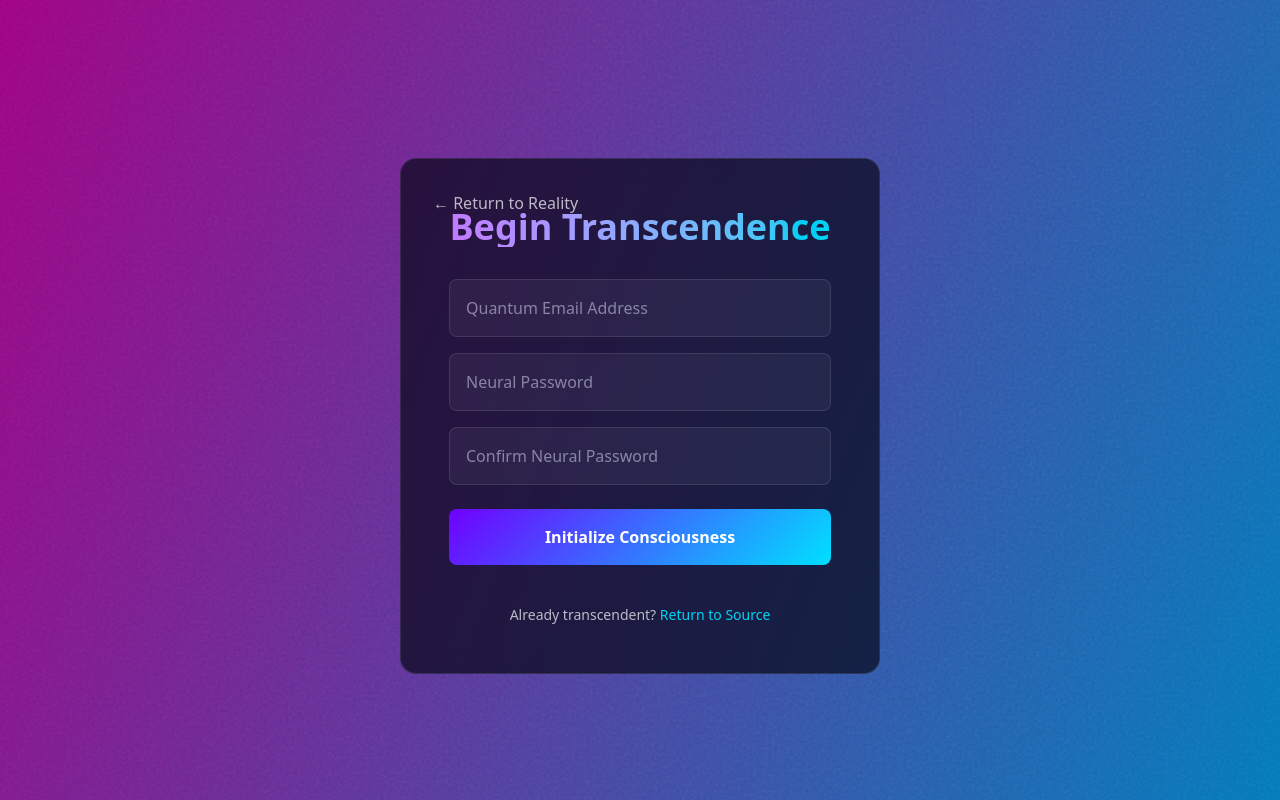
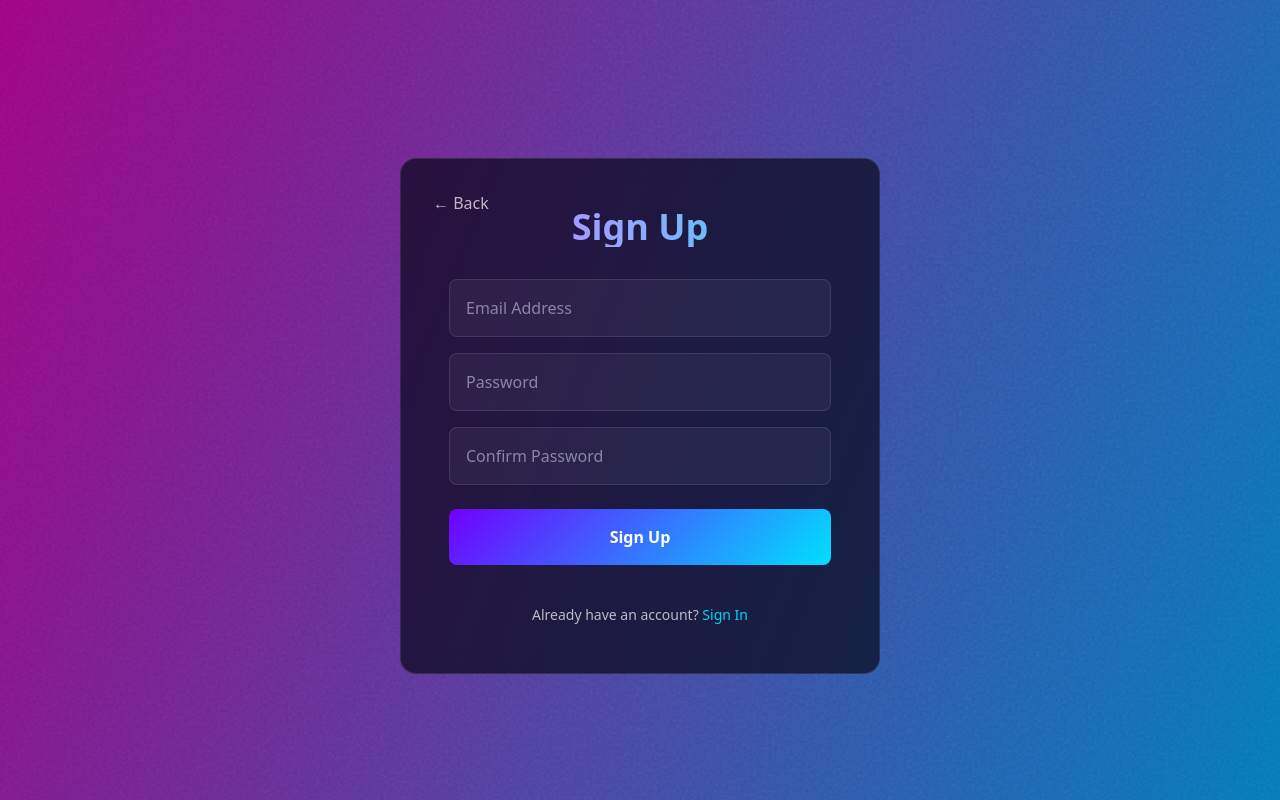
Before and after one commit to Deepersensor/deepcoin, a Next.js app: page /signup in a window 1280 px wide. Built offline with nearby package versions, Linux system fonts and the light colour scheme.

Commit message:
💄 Commit Message: Added new components for user authentication on the app, including `LoginPage`, `RegisterPage`, and `UserProfile`.

```diff
--- a/src/app/page.tsx
+++ b/src/app/page.tsx
@@ -151,7 +151,7 @@ export default function Home() {
             whileTap={{ scale: 0.95 }}
             className="login-btn"
           >
-            Enter Reality
+            Sign In
           </motion.button>
         </Link>
         <Link href="/signup">
@@ -160,7 +160,7 @@ export default function Home() {
             whileTap={{ scale: 0.95 }}
             className="signup-btn"
           >
-            Transcend Form
+            Sign Up
           </motion.button>
         </Link>
       </div>
--- a/src/app/signin/page.tsx
+++ b/src/app/signin/page.tsx
@@ -39,11 +39,11 @@ export default function SigninPage() {
           transition={{ duration: 0.8 }}
         >
           <Link href="/" className="absolute top-8 left-8 text-white/70 hover:text-white transition-colors">
-            ← Return to Reality
+            ← Back
           </Link>
 
           <h1 className="text-4xl font-bold mb-8 text-center bg-clip-text text-transparent bg-gradient-to-r from-orange-400 to-purple-400">
-            Enter the Void
+            Sign In
           </h1>
 
           <form onSubmit={handleSubmit} className="space-y-6">
@@ -54,7 +54,7 @@ export default function SigninPage() {
               >
                 <input
                   type="email"
-                  placeholder="Quantum Email Address"
+                  placeholder="Email Address"
                   value={formData.email}
                   onChange={(e) => setFormData({ ...formData, email: e.target.value })}
                   className="cosmic-input"
@@ -69,7 +69,7 @@ export default function SigninPage() {
               >
                 <input
                   type="password"
-                  placeholder="Neural Password"
+                  placeholder="Password"
                   value={formData.password}
                   onChange={(e) => setFormData({ ...formData, password: e.target.value })}
                   className="cosmic-input"
@@ -85,13 +85,13 @@ export default function SigninPage() {
               className="cosmic-button w-full"
               type="submit"
             >
-              Merge Consciousness
+              Sign In
             </motion.button>
 
             <div className="text-center mt-4 text-sm text-white/70">
-              Not yet transcendent?{' '}
+              Don't have an account?{' '}
               <Link href="/signup" className="text-cyan-400 hover:text-cyan-300 transition-colors">
-                Begin Ascension
+                Sign Up
               </Link>
             </div>
           </form>
--- a/src/app/signup/page.tsx
+++ b/src/app/signup/page.tsx
@@ -40,11 +40,11 @@ export default function SignupPage() {
           transition={{ duration: 0.8 }}
         >
           <Link href="/" className="absolute top-8 left-8 text-white/70 hover:text-white transition-colors">
-            ← Return to Reality
+            ← Back
           </Link>
 
           <h1 className="text-4xl font-bold mb-8 text-center bg-clip-text text-transparent bg-gradient-to-r from-purple-400 to-cyan-400">
-            Begin Transcendence
+            Sign Up
           </h1>
 
           <form onSubmit={handleSubmit} className="space-y-6">
@@ -55,7 +55,7 @@ export default function SignupPage() {
               >
                 <input
                   type="email"
-                  placeholder="Quantum Email Address"
+                  placeholder="Email Address"
                   value={formData.email}
                   onChange={(e) => setFormData({ ...formData, email: e.target.value })}
                   className="cosmic-input"
@@ -70,7 +70,7 @@ export default function SignupPage() {
               >
                 <input
                   type="password"
-                  placeholder="Neural Password"
+                  placeholder="Password"
                   value={formData.password}
                   onChange={(e) => setFormData({ ...formData, password: e.target.value })}
                   className="cosmic-input"
@@ -85,7 +85,7 @@ export default function SignupPage() {
               >
                 <input
                   type="password"
-                  placeholder="Confirm Neural Password"
+                  placeholder="Confirm Password"
                   value={formData.confirmPassword}
                   onChange={(e) => setFormData({ ...formData, confirmPassword: e.target.value })}
                   className="cosmic-input"
@@ -101,13 +101,13 @@ export default function SignupPage() {
               className="cosmic-button w-full"
               type="submit"
             >
-              Initialize Consciousness
+              Sign Up
             </motion.button>
 
             <div className="text-center mt-4 text-sm text-white/70">
-              Already transcendent?{' '}
+              Already have an account?{' '}
               <Link href="/signin" className="text-cyan-400 hover:text-cyan-300 transition-colors">
-                Return to Source
+                Sign In
               </Link>
             </div>
           </form>
```
